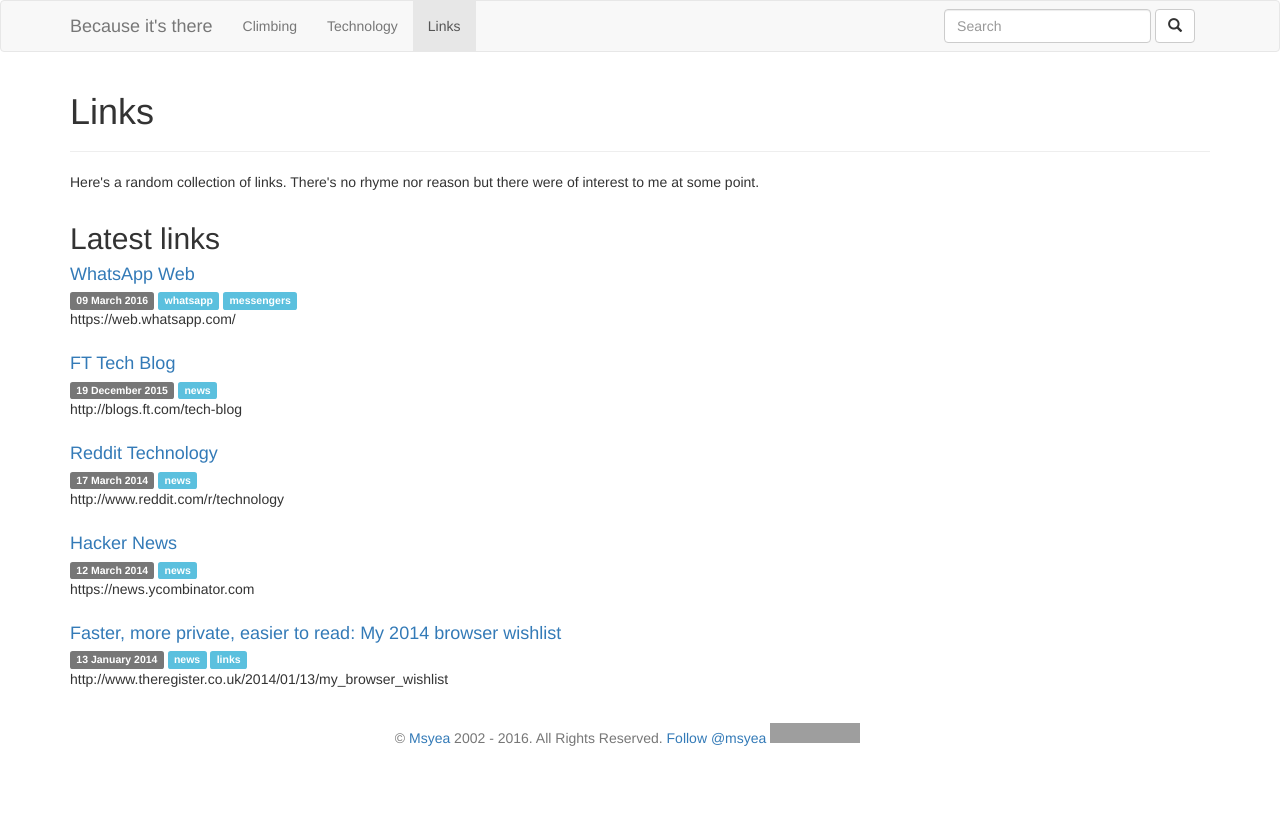
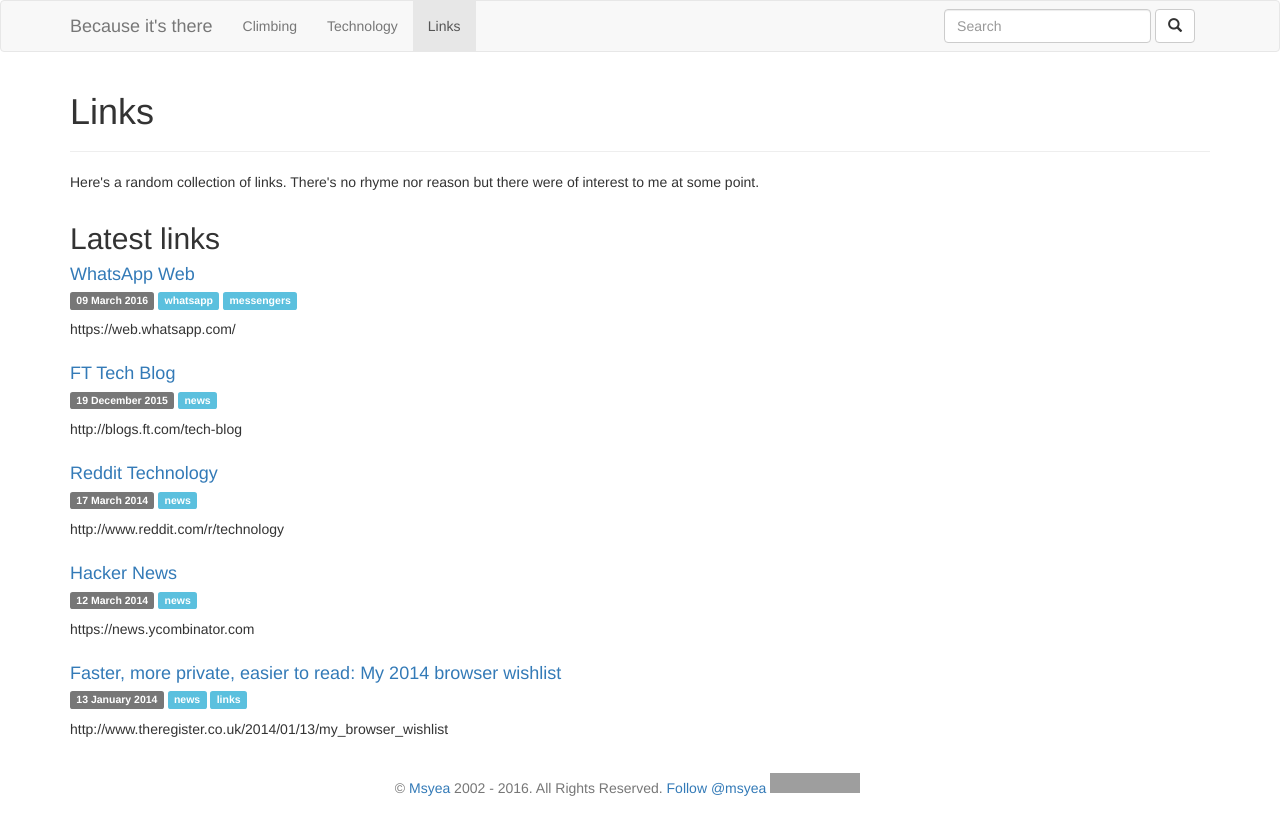
Before and after one commit to msyea/msyea.github.io, a Jekyll site: the page built from links.html, in a window 1280 px wide. Shown: the top 835 px of the page. Built offline with Jekyll 4.4.1, drawn with Linux system fonts in a browser that asks for light colours; comment, search, counter and statistics services are not loaded; grey boxes are pictures that could not be loaded.

Commit message:
Tweaking template

```diff
--- a/links.html
+++ b/links.html
@@ -21,8 +21,8 @@ title: Links
       <h4 class="media-heading"><a href="{{ link.link }}">{{ link.title }}</a></h4>
       <p><span class="label label-default">{{ link.date | date_to_long_string }}</span>
         {% for category in link.categories %}<a class="label label-primary" href="/{{ category }}.html">{{ category }}</a> {% endfor %}
-        {% for tag in link.tags %}<span class="label label-info">{{ tag }}</span> {% endfor %}<br/>
-        <a href="{{ link.link }}" class="link-hidden">{{ link.link }}</a>
+        {% for tag in link.tags %}<span class="label label-info">{{ tag }}</span> {% endfor %}</p>
+        <p><a href="{{ link.link }}" class="link-hidden">{{ link.link }}</a>
       </p>
     </div>
   </li>
```
